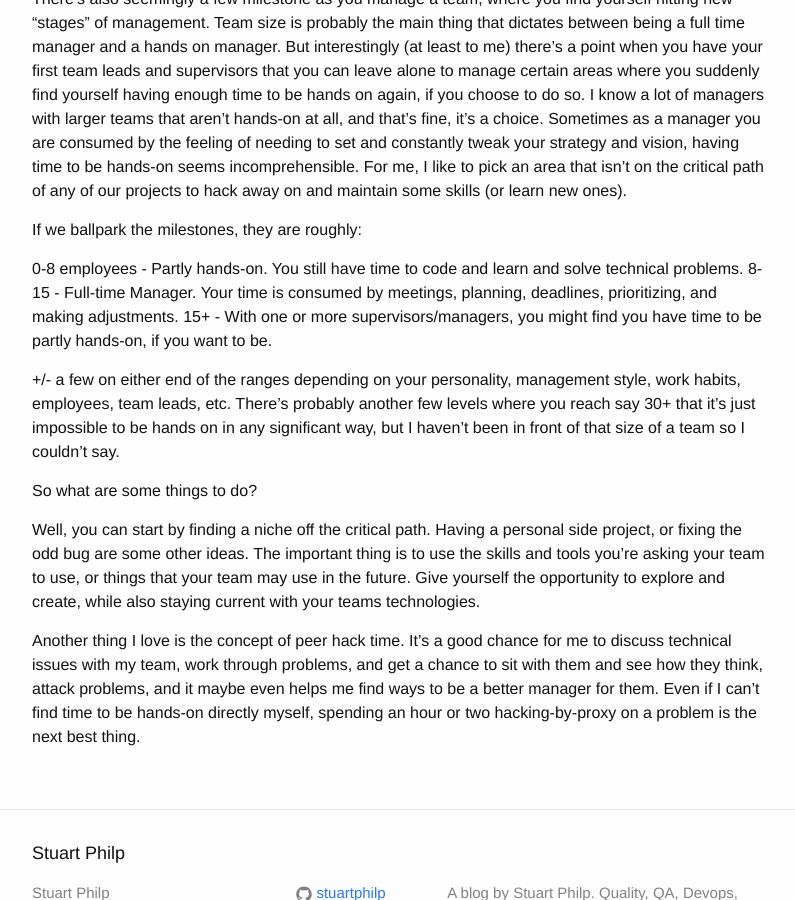
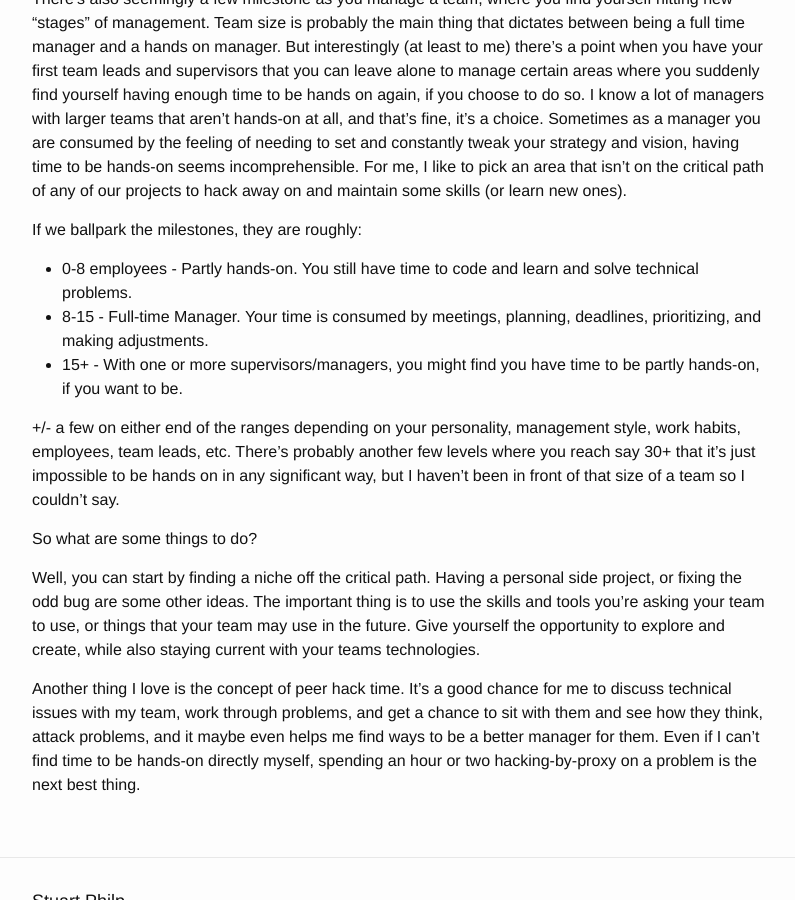
Before and after one commit to stuartphilp/stuartphilp.github.io, a Jekyll site: the page built from _posts/2016-03-01-think_like_engineer.markdown, in a window 1280 px wide and 900 px high, scrolled down 936 px. Shown: the whole window, without its empty margins (238-1033 px from the left). Built offline with Jekyll 4.4.1, drawn with Linux system fonts in a browser that asks for light colours.

```diff
--- a/_posts/2016-03-01-think_like_engineer.markdown
+++ b/_posts/2016-03-01-think_like_engineer.markdown
@@ -19,9 +19,9 @@ There's also seemingly a few milestone as you manage a team, where you find your
 
 If we ballpark the milestones, they are roughly:
 
-0-8 employees - Partly hands-on. You still have time to code and learn and solve technical problems.
-8-15 - Full-time Manager. Your time is consumed by meetings, planning, deadlines, prioritizing, and making adjustments.
-15+ - With one or more supervisors/managers, you might find you have time to be partly hands-on, if you want to be.
+* 0-8 employees - Partly hands-on. You still have time to code and learn and solve technical problems.
+* 8-15 - Full-time Manager. Your time is consumed by meetings, planning, deadlines, prioritizing, and making adjustments.
+* 15+ - With one or more supervisors/managers, you might find you have time to be partly hands-on, if you want to be.
 
 +/- a few on either end of the ranges depending on your personality, management style, work habits, employees, team leads, etc. There's probably another few levels where you reach say 30+ that it's just impossible to be hands on in any significant way, but I haven't been in front of that size of a team so I couldn't say.
 
```
